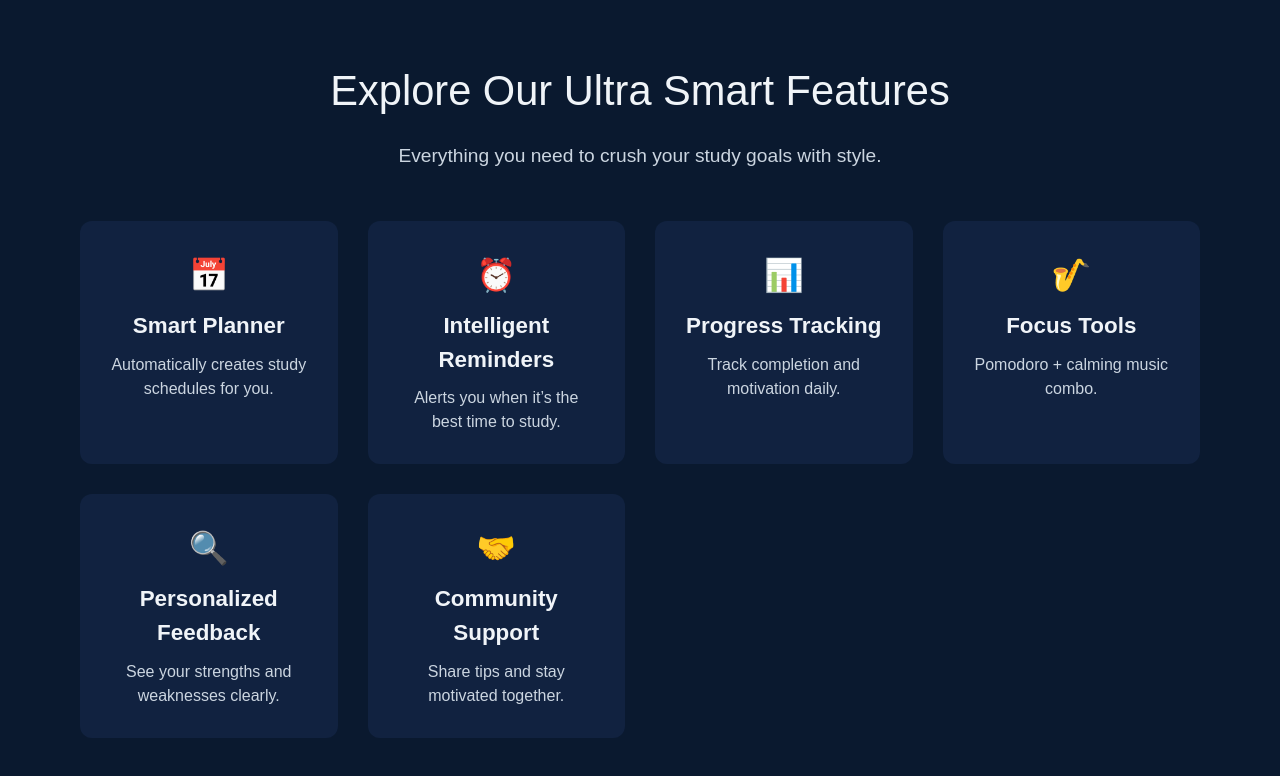
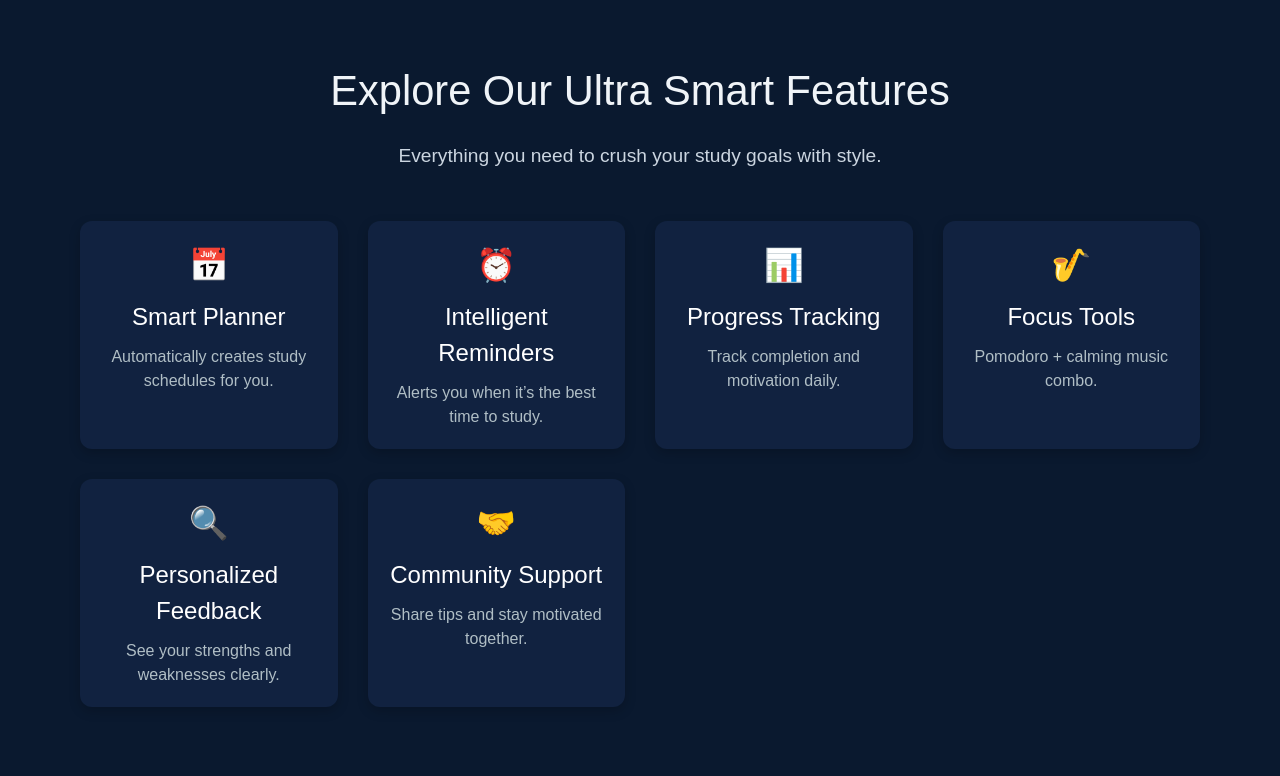
Before and after one commit to Dharshinipriya-17/Studyspark-app, a Next.js app: page /features in a window 1280 px wide. Shown: the top 776 px of the page. Built offline with nearby package versions, Linux system fonts and the light colour scheme.

Commit message:
componets added

```diff
--- a/src/components/featurecard.tsx
+++ b/src/components/featurecard.tsx
@@ -1,48 +1,40 @@
-'use client';
+// app/components/FeatureCard.tsx
 import React from 'react';
 
-interface FeatureCardProps {
+type Props = {
   emoji: string;
   title: string;
   description: string;
-}
+};
 
-export default function FeatureCard({ emoji, title, description }: FeatureCardProps) {
+export default function FeatureCard({ emoji, title, description }: Props) {
   return (
-    <div style={styles.card} className="feature-card">
-      <div style={styles.emoji}>{emoji}</div>
+    <div style={styles.card}>
+      <span style={styles.emoji}>{emoji}</span>
       <h3 style={styles.title}>{title}</h3>
-      <p style={styles.description}>{description}</p>
-      <style jsx>{`
-        .feature-card:hover {
-          transform: translateY(-10px);
-          box-shadow: 0 12px 24px rgba(100, 255, 218, 0.2);
-        }
-      `}</style>
+      <p style={styles.desc}>{description}</p>
     </div>
   );
 }
 
-const styles: Record<string, React.CSSProperties> = {
+const styles: { [key: string]: React.CSSProperties } = {
   card: {
     backgroundColor: '#112240',
-    padding: '30px',
+    padding: '20px',
     borderRadius: '12px',
+    color: 'white',
     textAlign: 'center',
-    transition: 'transform 0.3s ease, box-shadow 0.3s ease',
+    boxShadow: '0 4px 12px rgba(0,0,0,0.2)',
   },
   emoji: {
     fontSize: '2rem',
-    marginBottom: '10px',
   },
   title: {
-    fontSize: '1.4rem',
-    fontWeight: 600,
-    marginBottom: '10px',
-    color: '#f0f4f8',
+    fontSize: '1.5rem',
+    margin: '10px 0',
   },
-  description: {
+  desc: {
     fontSize: '1rem',
-    color: '#cbd5e0',
+    color: '#b0bec5',
   },
 };
--- a/src/components/navbar.tsx
+++ b/src/components/navbar.tsx
@@ -1,51 +1,61 @@
+// app/components/Navbar.tsx
 'use client';
 import Link from 'next/link';
 import React from 'react';
 
-export default function Navbar() {
+type NavbarProps = {
+  showSignIn?: boolean;
+};
+
+export default function Navbar({ showSignIn = true }: NavbarProps) {
   return (
     <nav style={styles.nav}>
       <h1 style={styles.logo}>StudySpark</h1>
-      <div style={styles.links}>
-        <Link href="/" style={styles.link}>Home</Link>
-        <Link href="/features" style={styles.link}>Features</Link>
-        <Link href="/about" style={styles.link}>About</Link>
-        <Link href="/contact" style={styles.link}>Contact</Link>
-        <Link href="/signin" style={styles.signIn}>Sign In</Link>
-      </div>
+      <ul style={styles.navList}>
+        <li><Link href="/" style={styles.navLink}>Home</Link></li>
+        <li><Link href="/features" style={styles.navLink}>Features</Link></li>
+        <li><Link href="/about" style={styles.navLink}>About</Link></li>
+        <li><Link href="/contact" style={styles.navLink}>Contact</Link></li>
+      </ul>
+      {showSignIn && (
+        <Link href="/signin" style={styles.signInButton}>Sign In</Link>
+      )}
     </nav>
   );
 }
 
-const styles: Record<string, React.CSSProperties> = {
+const styles: { [key: string]: React.CSSProperties } = {
   nav: {
     display: 'flex',
     justifyContent: 'space-between',
     alignItems: 'center',
     padding: '20px 40px',
-    background: '#0a192f',
-    borderBottom: '1px solid #1c2c44',
+    borderBottom: '1px solid #64ffda33',
+    backgroundColor: '#0a192f',
   },
   logo: {
     fontSize: '1.8rem',
     fontWeight: 'bold',
     color: '#64ffda',
   },
-  links: {
+  navList: {
+    listStyle: 'none',
     display: 'flex',
-    gap: '25px',
+    gap: '30px',
+    margin: 0,
+    padding: 0,
   },
-  link: {
-    color: '#f0f4f8',
+  navLink: {
+    color: 'white',
     textDecoration: 'none',
-    fontSize: '1rem',
+    fontWeight: '600',
   },
-  signIn: {
-    textDecoration: 'none',
+  signInButton: {
     backgroundColor: '#64ffda',
     color: '#0a192f',
-    padding: '8px 16px',
-    borderRadius: '20px',
+    padding: '10px 20px',
+    borderRadius: '25px',
     fontWeight: 'bold',
+    textDecoration: 'none',
   },
 };
```
